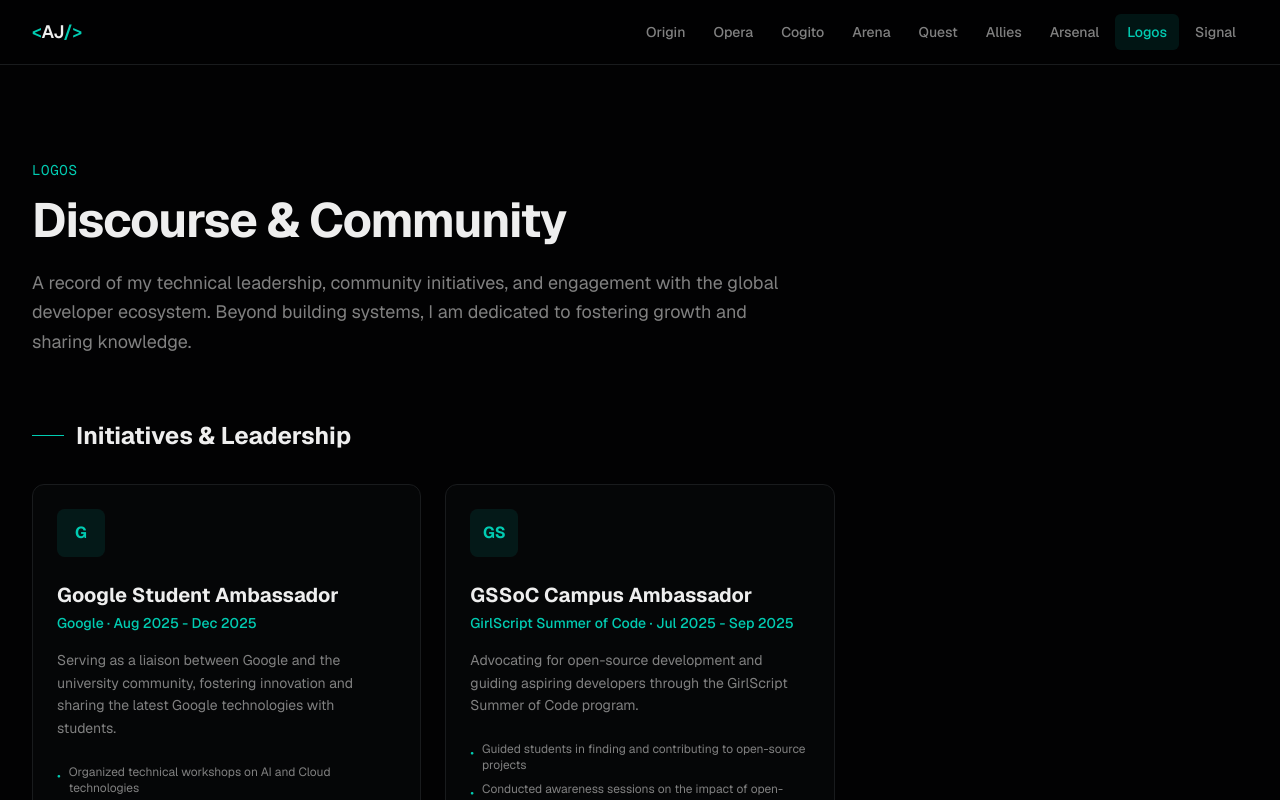
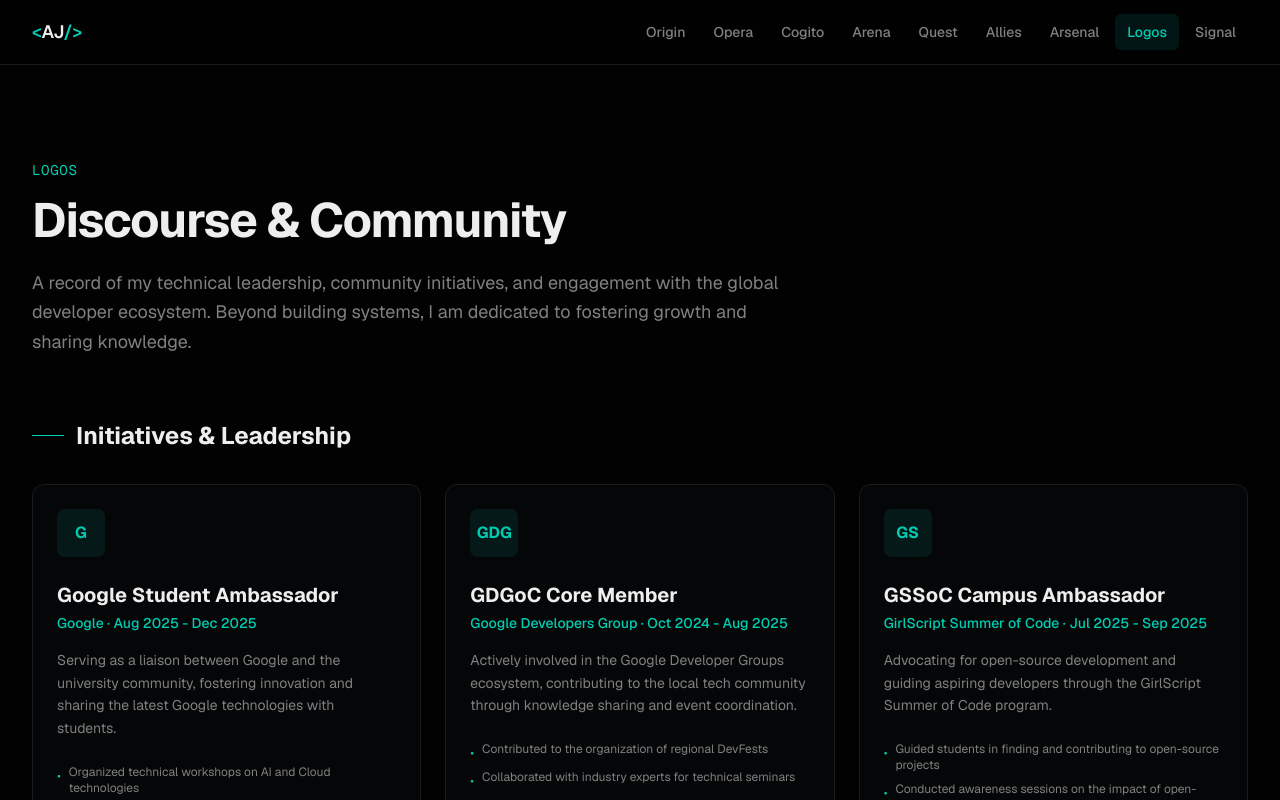
Before and after one commit to jenaarmaan/portfolio, a Next.js app: page /logos in a window 1280 px wide. Shown: the top 800 px of the page. Built offline with nearby package versions, Linux system fonts and the light colour scheme.

Commit message:
Add logos page to display community initiatives and event participation history

```diff
--- a/app/logos/page.tsx
+++ b/app/logos/page.tsx
@@ -17,6 +17,18 @@ const initiatives = [
       "Facilitated community growth through on-campus events",
     ],
     logo: "G",
+  },
+  {
+    role: "GDGoC Core Member",
+    organization: "Google Developers Group",
+    period: "Oct 2024 - Aug 2025",
+    description: "Actively involved in the Google Developer Groups ecosystem, contributing to the local tech community through knowledge sharing and event coordination.",
+    highlights: [
+      "Contributed to the organization of regional DevFests",
+      "Collaborated with industry experts for technical seminars",
+      "Supported local developers in mastering modern tech stacks",
+    ],
+    logo: "GDG",
   },
   {
     role: "GSSoC Campus Ambassador",
```
